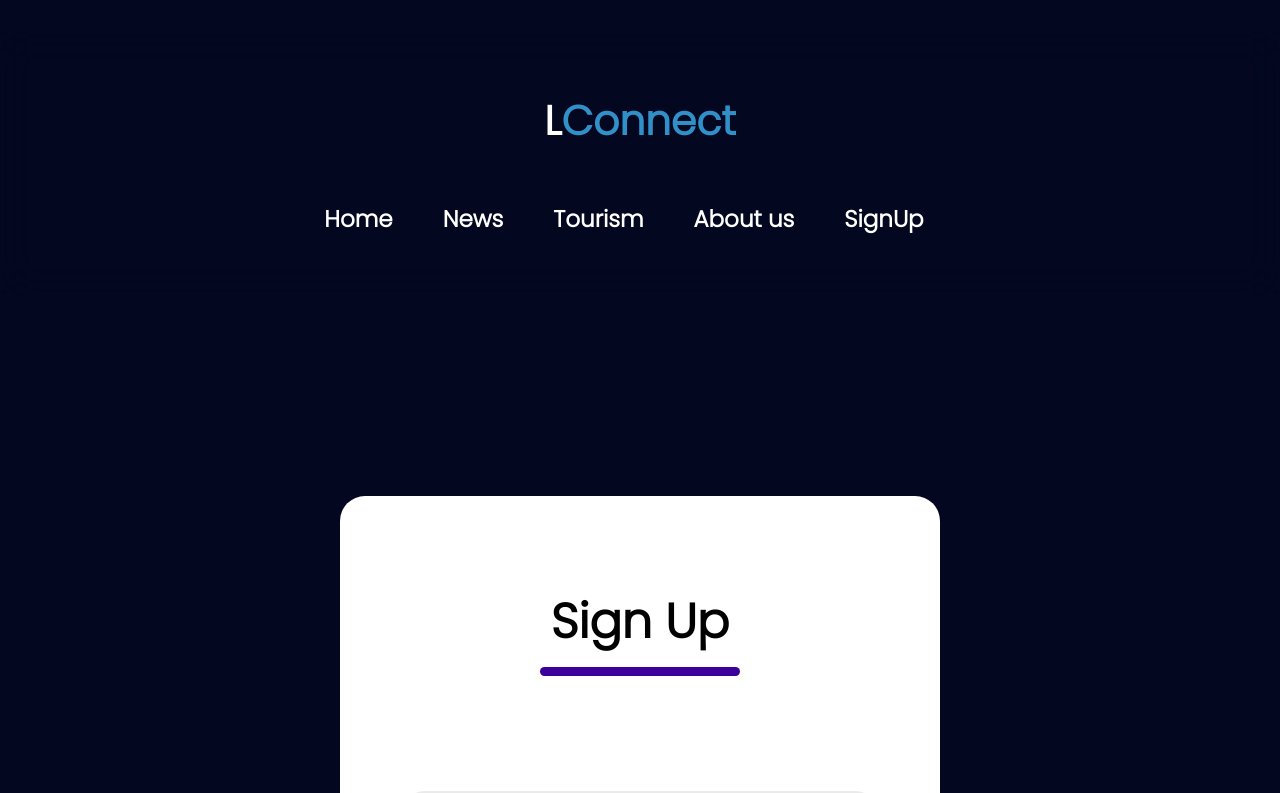
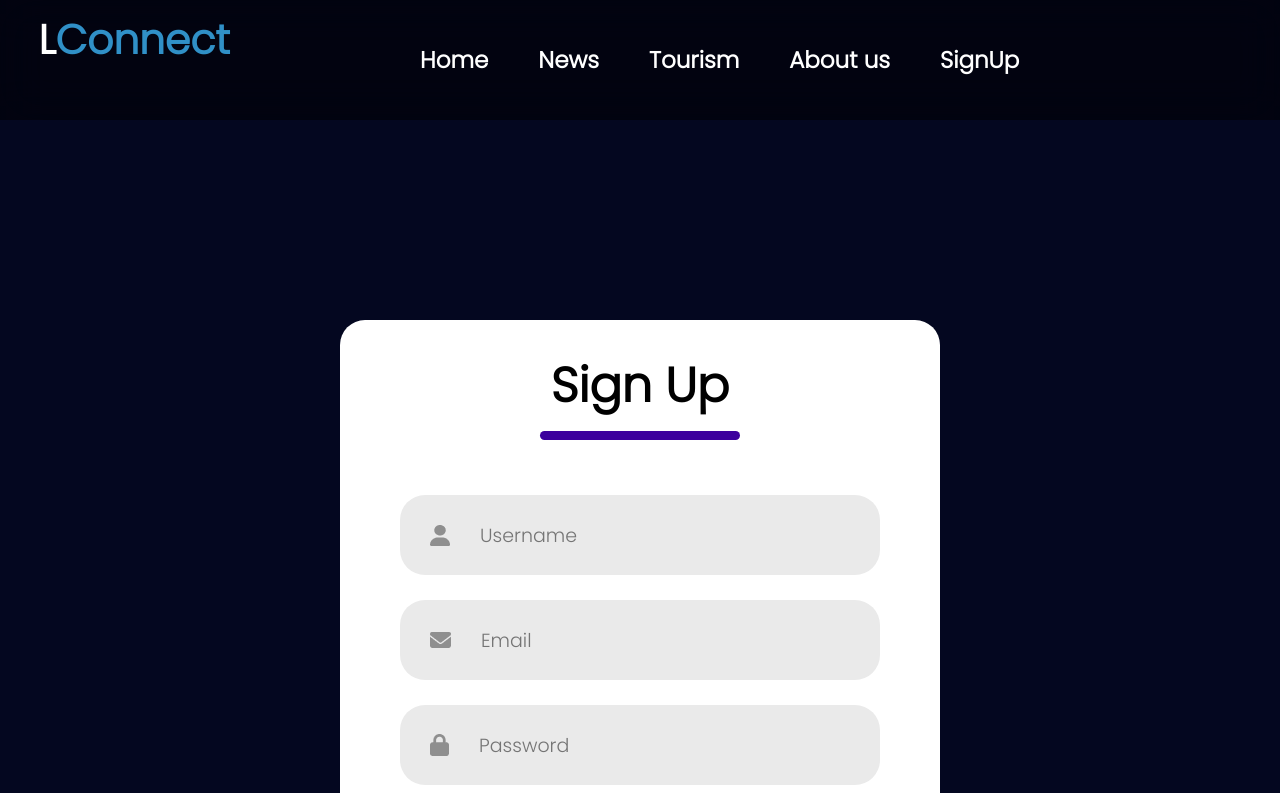
Before and after one commit to Anthony-Al-Lazkani/LebConnectGithub, a React (Create React App) app in the folder Codes-React/lebconnect/: page /LoginSignup in a window 1280 px wide. Shown: the top 793 px of the page. Built offline with nearby package versions, Linux system fonts and the light colour scheme.

Commit message:
Sign up done

```diff
--- a/Codes-React/lebconnect/src/components/pages/LoginSignup/LoginSignup.css
+++ b/Codes-React/lebconnect/src/components/pages/LoginSignup/LoginSignup.css
@@ -10,7 +10,7 @@
 }
 
 
-.header {
+.headerr {
     display: flex;
     flex-direction: column;
     align-items: center;
--- a/Codes-React/lebconnect/src/components/pages/LoginSignup/LoginSignup.js
+++ b/Codes-React/lebconnect/src/components/pages/LoginSignup/LoginSignup.js
@@ -13,7 +13,7 @@ function LoginSignup(){
 
     return (
         <div className="container">
-            <div className="header">
+            <div className="headerr">
                 <div className="text">{action}</div>
                 <div className="underline"></div>
             </div>
```
